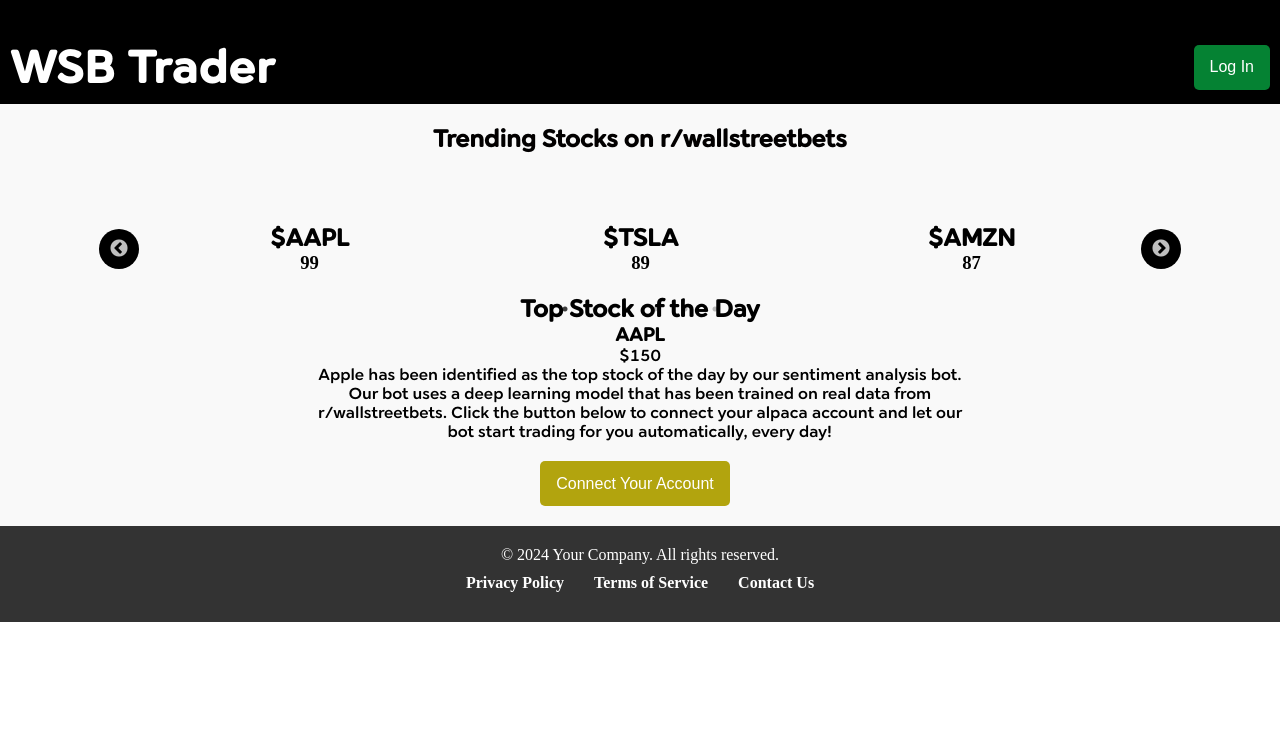
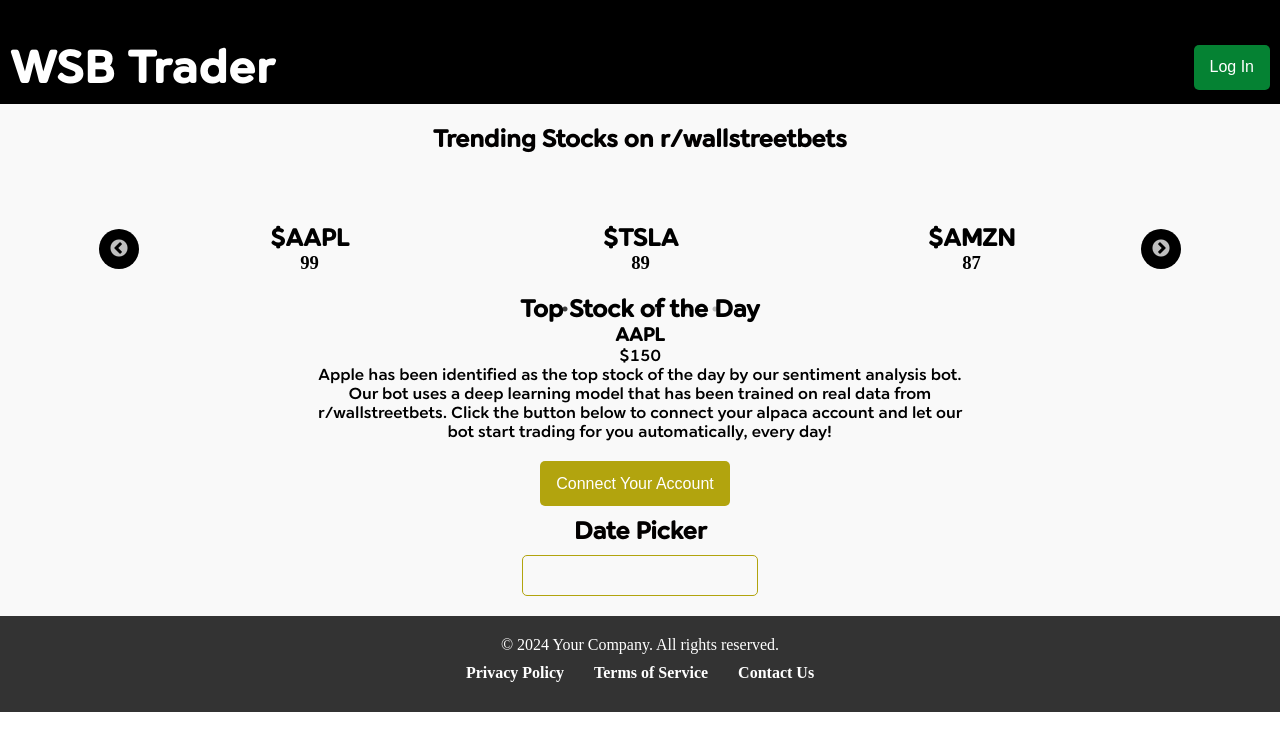
Before and after one commit to Jackson66124/wsb_bot, a React (Vite) app in the folder Frontend/: page / in a window 1280 px wide. Shown: the top 750 px of the page. Built offline with nearby package versions, Linux system fonts and the light colour scheme.

Commit message:
Added Connect Account Button and Datepicker

```diff
--- a/Frontend/src/MainContent.jsx
+++ b/Frontend/src/MainContent.jsx
@@ -2,6 +2,7 @@
 import StockCarousel from './Carousel'
 import TopStock from './StockOfTheDay'
 import ConnectAccount from './ConnectAccount';
+import StockDatepicker from './StockDatepicker';
 
 const topStock = {
   stock: "AAPL",
@@ -25,6 +26,9 @@
         <div>
       <ConnectAccount/>
         </div>
+        <div>
+        <StockDatepicker/>
+        </div>
     </div>
   );
 }
--- /dev/null
+++ b/Frontend/src/StockDatepicker.jsx
@@ -0,0 +1,30 @@
+import DatePicker from "react-datepicker";
+import "react-datepicker/dist/react-datepicker.css"
+import { useState } from "react"
+
+function StockDatepicker() {
+    const [selectedDate, setSelectedDate] = useState(null);
+
+    const handleDateChange = (date) => {
+        setSelectedDate(date)
+    };
+
+    const minDate = new Date("2024-07-09");
+    const maxDate = new Date();
+
+    return (
+        <div className="stock-datepicker">
+        <h1>Date Picker</h1>
+        <DatePicker
+        selected={selectedDate}
+        onChange={handleDateChange}
+        dateFormat="MM/dd/yyyy"
+        minDate={minDate}
+        maxDate={maxDate}
+        />
+        </div>
+    );
+
+}
+
+export default StockDatepicker
--- a/Frontend/src/index.css
+++ b/Frontend/src/index.css
@@ -164,3 +164,50 @@
 .footer-links a:hover {
   text-decoration: underline;
 }
+
+.stock-datepicker{
+  display: flex;
+  justify-content: center;
+  flex-direction: column;
+  align-items: center;
+}
+
+.stock-datepicker h1 {
+  font-family: 'CercoDEMO-Medium';  /* Use your custom font */
+  font-size: 24px;
+  color: #020000;
+  margin-bottom: 10px;  /* Space between title and date picker */
+  margin-top: 10px;
+}
+
+.react-datepicker-wrapper {
+  width: auto;  /* Ensure date picker width adapts */
+}
+
+.react-datepicker__input-container input {
+  padding: 10px 15px;
+  border: 1px solid #b2a40e;  /* Matching border color */
+  border-radius: 5px;
+  font-size: 16px;
+  font-family: 'CercoDEMO-Medium';
+  color: #333;
+  background-color: #f9f9f9;
+  transition: border-color 0.3s ease;
+  text-align: center;
+}
+
+.react-datepicker__input-container input:focus {
+  outline: none;
+  border-color: #058233;  /* Change border color on focus */
+}
+
+.react-datepicker__day--selected,
+.react-datepicker__day--keyboard-selected {
+  background-color: #058233;  /* Match selected day color with your theme */
+  color: white;
+}
+
+.react-datepicker__day--hovered {
+  background-color: #b2a40e;  /* Change background on hover */
+  color: white;
+}
--- a/package.json
+++ b/package.json
@@ -1,5 +1,6 @@
 {
   "dependencies": {
+    "react-datepicker": "^7.3.0",
     "react-slick": "^0.30.2",
     "slick-carousel": "^1.8.1"
   }
```
Also changed, not shown: Frontend/src/TopStockTracker.jsx (deleted, +0 -10 lines), 1 other file (tests, documents, lock files or other folders).
